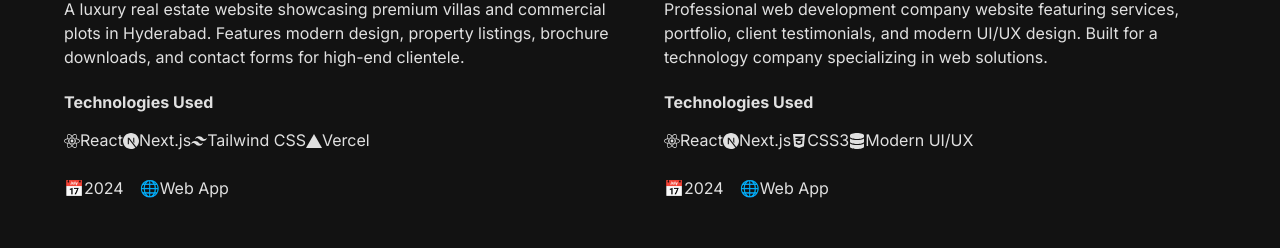
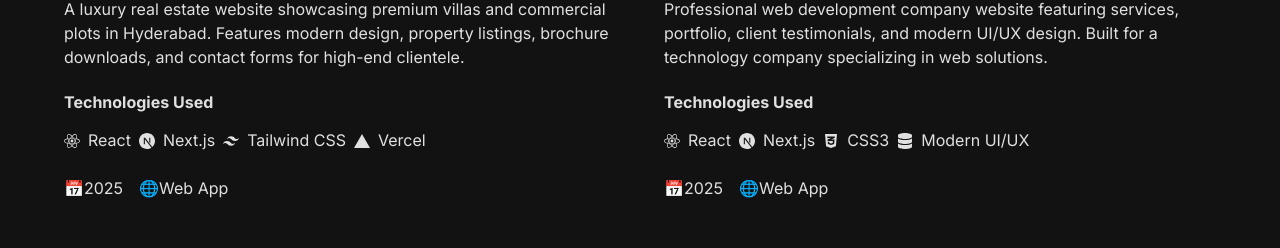
Before and after one commit to Sharan630/My_Portfolio, a React (Vite) app: page /freelance in a window 1280 px wide. Shown: the part 1093-1341 px from the top of the page. Built offline with nearby package versions, Linux system fonts and the light colour scheme.

Commit message:
Added freelancer projects

```diff
--- a/src/pages/Freelance.tsx
+++ b/src/pages/Freelance.tsx
@@ -307,19 +307,20 @@ const Freelance = () => {
 
                     <div className="tech-stack-section">
                       <h6 className="tech-title mb-3">Technologies Used</h6>
-                      <div className="tech-tags">
+                      <div className="tech-tags-container">
                         {project.technologies.map((tech, techIndex) => (
                           <motion.span
-                            className="tech-tag"
+                            className="tech-tag highlighted me-2 mb-2"
                             key={techIndex}
                             whileHover={{
-                              scale: 1.08,
-                              y: -2,
-                              boxShadow: "0 4px 12px rgba(0,0,0,0.2)"
+                              scale: 1.1,
+                              y: -3,
+                              boxShadow: "0 8px 20px rgba(0,0,0,0.3), 0 0 0 1px rgba(255,255,255,0.1)",
+                              backgroundColor: "rgba(255,255,255,0.1)"
                             }}
-                            transition={{ duration: 0.2 }}
+                            transition={{ duration: 0.3, ease: "easeOut" }}
                           >
-                            {getTechIcon(tech)}
+                            <span className="tech-icon me-2">{getTechIcon(tech)}</span>
                             <span className="tech-name">{tech}</span>
                           </motion.span>
                         ))}
@@ -332,7 +333,7 @@ const Freelance = () => {
                     <div className="project-meta">
                       <span className="meta-item me-3">
                         <span className="meta-icon">📅</span>
-                        <span className="meta-text">2024</span>
+                        <span className="meta-text">2025</span>
                       </span>
                       <span className="meta-item">
                         <span className="meta-icon">🌐</span>
```
